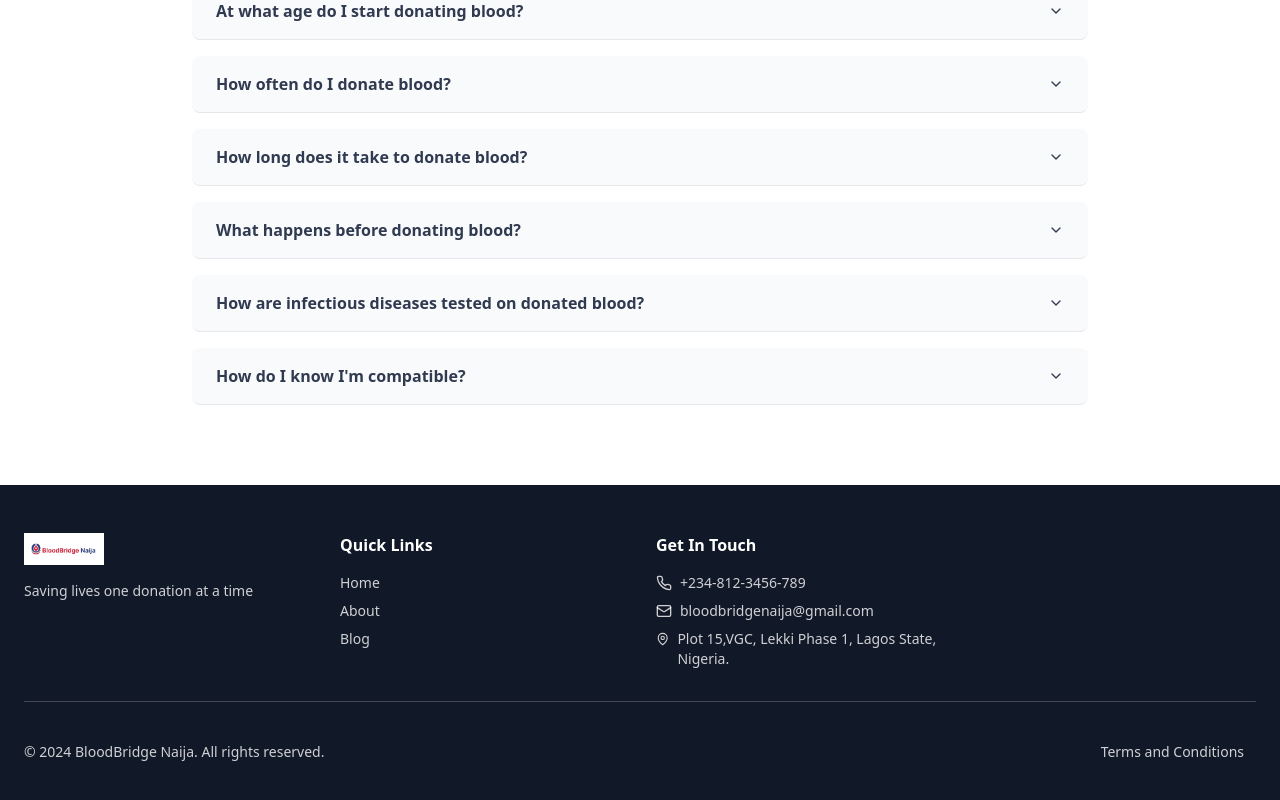
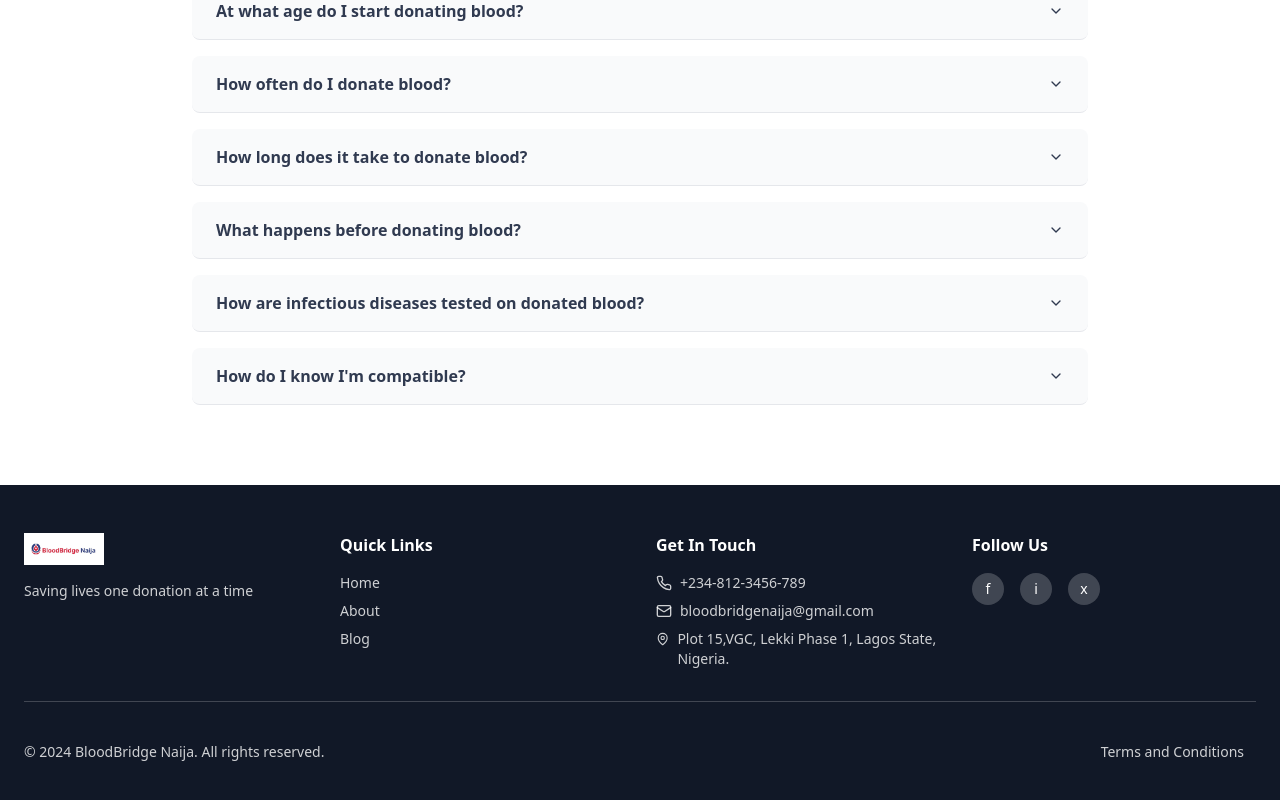
Before and after one commit to Bigdee001-dev/blood-bridge, a React (Vite) app: page / in a window 1280 px wide. Shown: the part 4158-4958 px from the top of the page. Built offline with nearby package versions, Linux system fonts and the light colour scheme.

Commit message:
Add social media links

```diff
--- a/src/pages/About.tsx
+++ b/src/pages/About.tsx
@@ -237,6 +237,36 @@ const About = () => {
                 <p>📍 Plot 15,VGC, Lekki Phase 1, Lagos State, Nigeria.</p>
               </div>
             </div>
+
+            <div>
+              <h3 className="font-semibold mb-4">Follow Us</h3>
+              <div className="flex gap-4">
+                <a
+                  href="https://www.facebook.com/profile.php?id=61580110702321"
+                  target="_blank"
+                  rel="noopener noreferrer"
+                  className="w-8 h-8 bg-white/20 rounded-full flex items-center justify-center hover:bg-white/30 transition-colors"
+                >
+                  <span className="text-sm">f</span>
+                </a>
+                <a
+                  href="https://www.instagram.com/bloodbridgenaija?igsh=cnZyZGhxdTF5dndj"
+                  target="_blank"
+                  rel="noopener noreferrer"
+                  className="w-8 h-8 bg-white/20 rounded-full flex items-center justify-center hover:bg-white/30 transition-colors"
+                >
+                  <span className="text-sm">i</span>
+                </a>
+                <a
+                  href="https://x.com/bloodbridg2438?s=09"
+                  target="_blank"
+                  rel="noopener noreferrer"
+                  className="w-8 h-8 bg-white/20 rounded-full flex items-center justify-center hover:bg-white/30 transition-colors"
+                >
+                  <span className="text-sm">x</span>
+                </a>
+              </div>
+            </div>
           </div>
 
           <div className="border-t border-white/20 pt-8 flex flex-col md:flex-row justify-between items-center text-sm text-white/80">
--- a/src/pages/Landing.tsx
+++ b/src/pages/Landing.tsx
@@ -486,6 +486,36 @@ const Landing = () => {
                 </p>
               </div>
             </div>
+
+            <div>
+              <h3 className="font-semibold mb-4">Follow Us</h3>
+              <div className="flex gap-4">
+                <a
+                  href="https://www.facebook.com/profile.php?id=61580110702321"
+                  target="_blank"
+                  rel="noopener noreferrer"
+                  className="w-8 h-8 bg-white/20 rounded-full flex items-center justify-center hover:bg-white/30 transition-colors"
+                >
+                  <span className="text-sm">f</span>
+                </a>
+                <a
+                  href="https://www.instagram.com/bloodbridgenaija?igsh=cnZyZGhxdTF5dndj"
+                  target="_blank"
+                  rel="noopener noreferrer"
+                  className="w-8 h-8 bg-white/20 rounded-full flex items-center justify-center hover:bg-white/30 transition-colors"
+                >
+                  <span className="text-sm">i</span>
+                </a>
+                <a
+                  href="https://x.com/bloodbridg2438?s=09"
+                  target="_blank"
+                  rel="noopener noreferrer"
+                  className="w-8 h-8 bg-white/20 rounded-full flex items-center justify-center hover:bg-white/30 transition-colors"
+                >
+                  <span className="text-sm">x</span>
+                </a>
+              </div>
+            </div>
           </div>
 
           <div className="border-t border-white/20 pt-8 flex flex-col md:flex-row justify-between items-center text-sm text-white/80">
```
